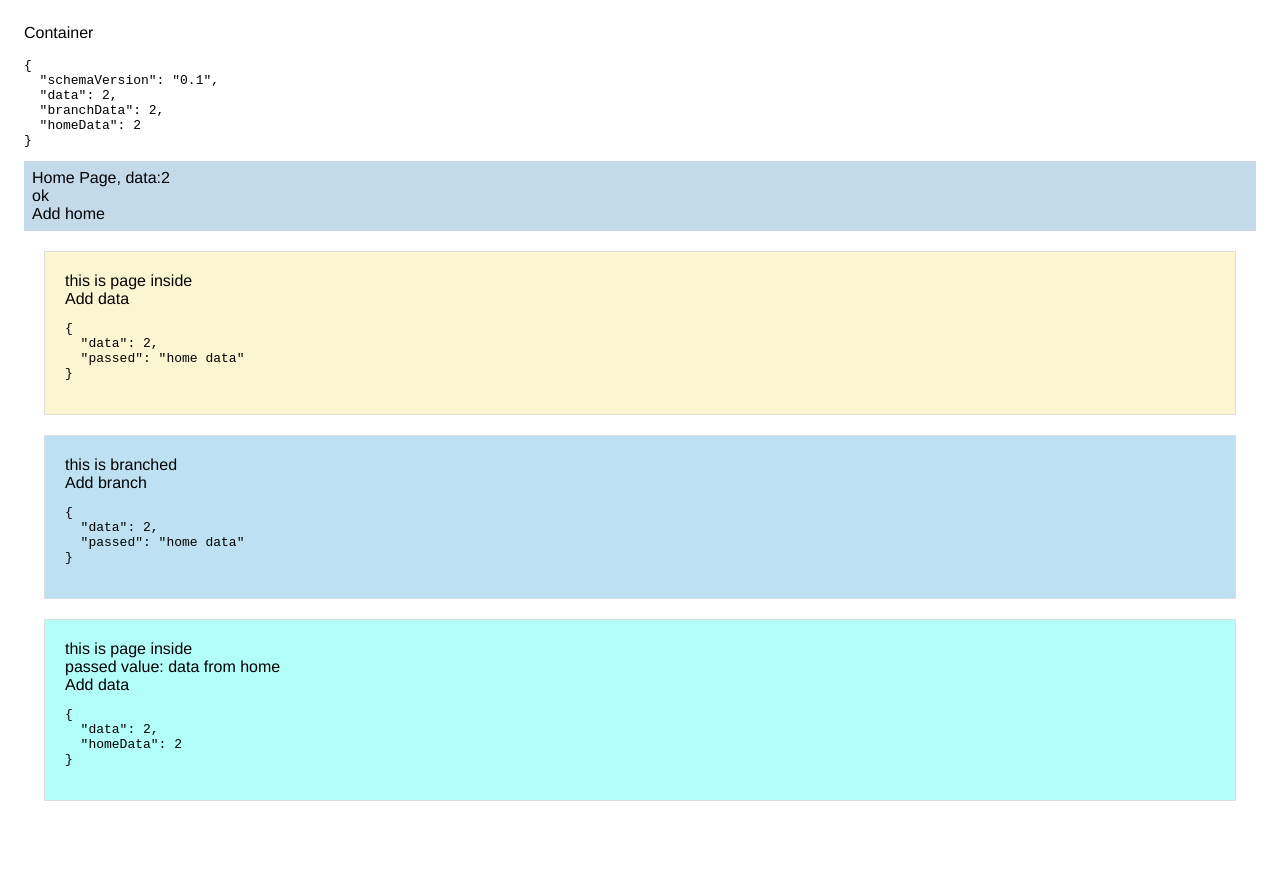
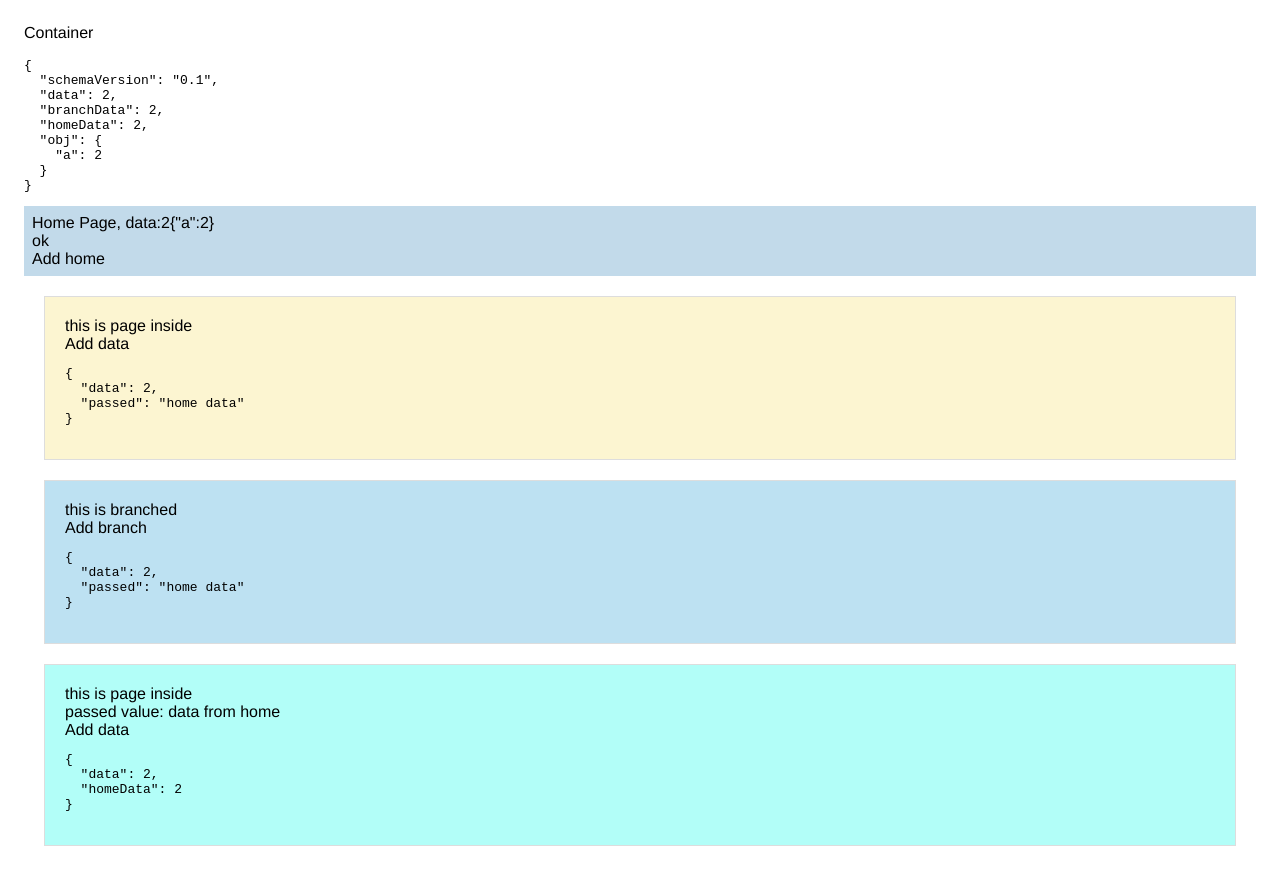
Before and after one commit to jimengio/rex, a React app: page / in a window 1280 px wide. Shown: the top 884 px of the page. Before the commit the page ends 845 px from the top, so only its background shows below. Built offline with nearby package versions, Linux system fonts and the light colour scheme.

Commit message:
added a helper function updateAt

```diff
--- a/package.json
+++ b/package.json
@@ -1,6 +1,6 @@
 {
   "name": "@jimengio/rex",
-  "version": "0.1.1-a1",
+  "version": "0.1.1-a2",
   "description": "Data wrapper",
   "main": "./lib/rex.js",
   "types": "./lib/rex.d.ts",
--- a/rex/rex.tsx
+++ b/rex/rex.tsx
@@ -12,6 +12,7 @@ export interface IRexStore<T> {
   getState: () => T;
   subscribe: (f: (store: T) => void) => { unsubscribe: () => void };
   update: (f: (store: T) => void) => void;
+  updateAt: <K extends keyof T>(k: K, f: (x: T[K]) => void) => void;
 }
 
 export function createStore<T>(initalState: T) {
@@ -43,6 +44,11 @@ export function createStore<T>(initalState: T) {
       });
       store.listeners.forEach((cb) => {
         cb(store.currentState);
+      });
+    },
+    updateAt: function<K extends keyof T>(k: K, f: (x: T[K]) => void) {
+      this.update((s) => {
+        f(s[k]);
       });
     },
   } as IRexStore<T>;
--- a/src/controllers/data.ts
+++ b/src/controllers/data.ts
@@ -16,4 +16,7 @@ export function doIncHome() {
   globalStore.update((store) => {
     store.homeData += 1;
   });
+  globalStore.updateAt("obj", (obj) => {
+    obj.a += 1;
+  });
 }
--- a/src/models/global.ts
+++ b/src/models/global.ts
@@ -3,6 +3,9 @@ export interface IGlobalStore {
   data: number;
   branchData: number;
   homeData: number;
+  obj: {
+    a: number;
+  };
 }
 
 export let initialStore: IGlobalStore = {
@@ -10,4 +13,5 @@ export let initialStore: IGlobalStore = {
   data: 2,
   branchData: 2,
   homeData: 2,
+  obj: { a: 2 },
 };
--- a/src/pages/container.tsx
+++ b/src/pages/container.tsx
@@ -17,7 +17,7 @@ export default (props: IProps) => {
     <div className={styleContainer}>
       <div className={styleTitle}>Container</div>
       <pre>{JSON.stringify(props.store, null, 2)}</pre>
-      <Home data={props.store.homeData} />
+      <Home data={props.store.homeData} obj={props.store.obj} />
     </div>
   );
 };
--- a/src/pages/home.tsx
+++ b/src/pages/home.tsx
@@ -9,6 +9,7 @@ import HooksChild from "./hooks-child";
 
 interface IProps {
   data: number;
+  obj: { a: number };
 }
 
 export default class Home extends React.PureComponent<IProps, any> {
@@ -20,6 +21,7 @@ export default class Home extends React.PureComponent<IProps, any> {
         <div className={styleHome} style={randomBg()}>
           Home Page, data:
           {this.props.data}
+          {JSON.stringify(this.props.obj)}
           <div>ok</div>
           <a onClick={doIncHome}>Add home</a>
         </div>
```
Also changed, not shown: 1 other file (tests, documents, lock files or other folders).
